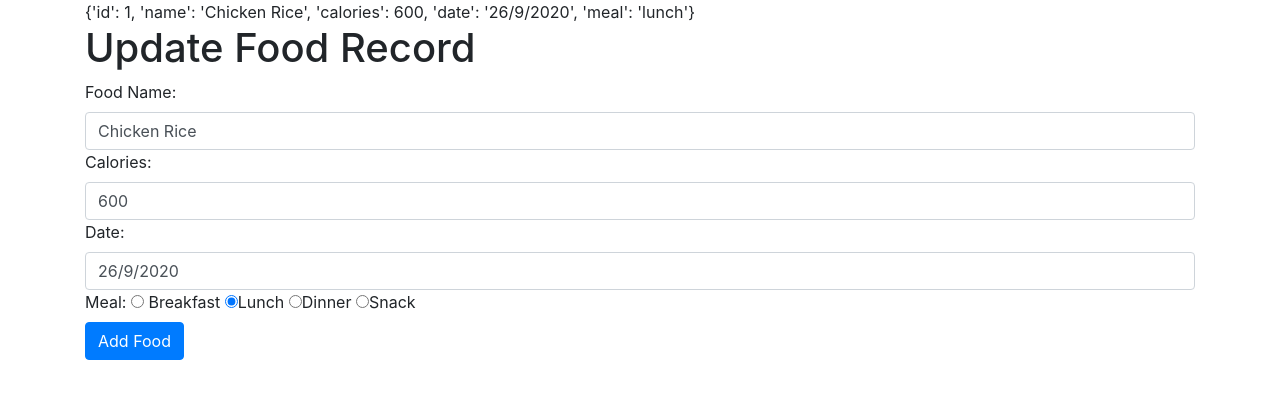
After one commit to 4forces/tgc8-crud-hands-on-solution, a Flask app: page /foods/1/edit in a window 1280 px wide. The commit adds this page. Shown: the top 399 px of the page. Run offline with Flask 2, Linux system fonts and the light colour scheme; some libraries are stand-ins or nearby versions.

Commit message:
Added edit

```diff
--- a/app.py
+++ b/app.py
@@ -37,6 +37,48 @@ def process_add_food():
     return redirect(url_for('show_food'))
 
 
+@app.route('/foods/<int:food_id>/edit')
+def show_edit_food(food_id):
+
+    # 1. find the food record to edit
+    food_to_edit = None
+    for each_food in database:
+        if each_food["id"] == food_id:
+            food_to_edit = each_food
+            break
+
+    if food_to_edit:
+        return render_template('edit_food.template.html', food=food_to_edit)
+    else:
+        return f"The food record with the id of {food_id} is not found!"
+
+
+@app.route('/foods/<int:food_id>/edit', methods=["POST"])
+def process_edit_food(food_id):
+    # 1. find the food record to edit
+    food_to_edit = None
+    for each_food in database:
+        if each_food["id"] == food_id:
+            food_to_edit = each_food
+            break
+
+    if food_to_edit:
+        food_to_edit['name'] = request.form.get('food_name')
+        food_to_edit["calories"] = request.form.get('calories')
+        food_to_edit['date'] = request.form.get('date')
+        food_to_edit['meal'] = request.form.get('meal')
+
+        with open('food.json', 'w') as fp:
+            json.dump(database, fp)
+
+        return redirect(url_for('show_food'))
+
+    else:
+         return f"The food record with the id of {food_id} is not found!"
+
+
+
+
 # "magic code" -- boilerplate
 if __name__ == '__main__':
     app.run(host=os.environ.get('IP'),
--- a/food.json
+++ b/food.json
@@ -1 +1 @@
-[{"id": 1, "name": "Chicken Rice", "calories": 600, "date": "26/9/2020", "meal": "lunch"}, {"id": 1, "name": "Ramen", "calories": 600, "date": "26/9/2020", "meal": "dinner"}, {"id": 1, "name": "Roti Prata", "calories": 600, "date": "26/9/2020", "meal": "snack"}, {"id": 9803, "name": null, "calories": "250", "date": "25/9/2020", "meal": "dinner"}, {"id": 5046, "name": null, "calories": "250", "date": "25/9/2020", "meal": "dinner"}, {"id": 9187, "name": null, "calories": "250", "date": "25/9/2020", "meal": "dinner"}, {"id": 7584, "name": "Sushi 4", "calories": "250", "date": "25/9/2020", "meal": "dinner"}]
+[{"id": 1, "name": "Chicken Rice", "calories": 600, "date": "26/9/2020", "meal": "lunch"}, {"id": 2, "name": "Ramen", "calories": 600, "date": "26/9/2020", "meal": "dinner"}, {"id": 3, "name": "Roti Prata 2", "calories": "600 2", "date": "27/9/2020", "meal": "dinner"}, {"id": 9803, "name": "Mcdonalds Fried Nuggets", "calories": "250", "date": "25/9/2020", "meal": "dinner"}, {"id": 5046, "name": null, "calories": "250", "date": "25/9/2020", "meal": "dinner"}, {"id": 9187, "name": null, "calories": "250", "date": "25/9/2020", "meal": "dinner"}, {"id": 7584, "name": "Sushi 4", "calories": "250", "date": "25/9/2020", "meal": "dinner"}]
--- /dev/null
+++ b/templates/edit_food.template.html
@@ -0,0 +1,32 @@
+{% extends 'base.template.html' %}
+
+{% block content %}
+
+{{ food }}
+<h1>Update Food Record</h1>
+<form method="POST">
+    <div>
+        <label class="form-label" label-for="food_name_field">Food Name:</label>
+        <input type="text" name="food_name" value="{{food.name}}" class="form-control" id="food_name_field"/>
+    </div>
+    <div>
+        <label class="form-label">Calories:</label>
+        <input type="text" name="calories" value="{{food.calories}}" class="form-control"/>
+    </div>
+    <div>
+        <label class="form-label">Date:</label>
+        <input type="text" name="date"  value="{{food.date}}" class="form-control"/>
+    </div>
+    <div>
+        <label class="form-label">Meal:</label>
+        <input type="radio" value="breakfast" {%if food.meal=='breakfast' %} checked {%endif%} name="meal" id="breakfast-button"/>
+        <label label-for="breakfast-button">Breakfast</label>
+
+        <input type="radio" value="lunch" name="meal" {%if food.meal=='lunch' %} checked {%endif%}/>Lunch
+        <input type="radio" value="dinner" name="meal" {% if food.meal=='dinner' %} checked {%endif%}/>Dinner
+        <input type="radio" value="snack" name="meal" {% if food.meal=='snack' %} checked {%endif%}>Snack
+    </div>
+    <input type="submit" value="Add Food" class="btn btn-primary"/>
+</form>
+
+{% endblock %}
--- a/templates/food.template.html
+++ b/templates/food.template.html
@@ -4,7 +4,11 @@
 <h1>Food eaten today</h1>
 <ul class="list-group">
     {%for food in all_food %}
-        <li class="list-group-item">{{food.name}} ({{food.calories}})</li>
+        <li class="list-group-item">
+            {{food.name}} ({{food.calories}})
+            <a href="{{ url_for('show_edit_food', food_id=food.id) }}" class="btn btn-primary btn-sm">Edit</a>
+
+        </li>
     {%endfor%}
 </ul>
 {% endblock %}
```
